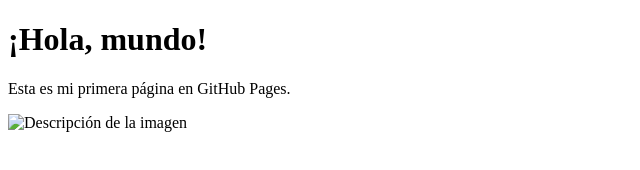
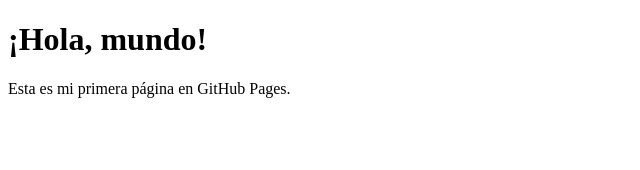
Before and after one commit to 224516000/oficinadaimagem.github.io, a plain HTML site: page index.html in a window 1280 px wide. Shown: the whole page, without its empty margins (0-640 px from the left). Drawn offline with Linux system fonts and the light colour scheme.

Commit message:
Update index.html

```diff
--- a/index.html
+++ b/index.html
@@ -10,4 +10,3 @@
     <p>Esta es mi primera página en GitHub Pages.</p>
 </body>
 </html>
-<img src="ejemplo-de-mi-imagen.jpg" alt="Descripción de la imagen">
```
